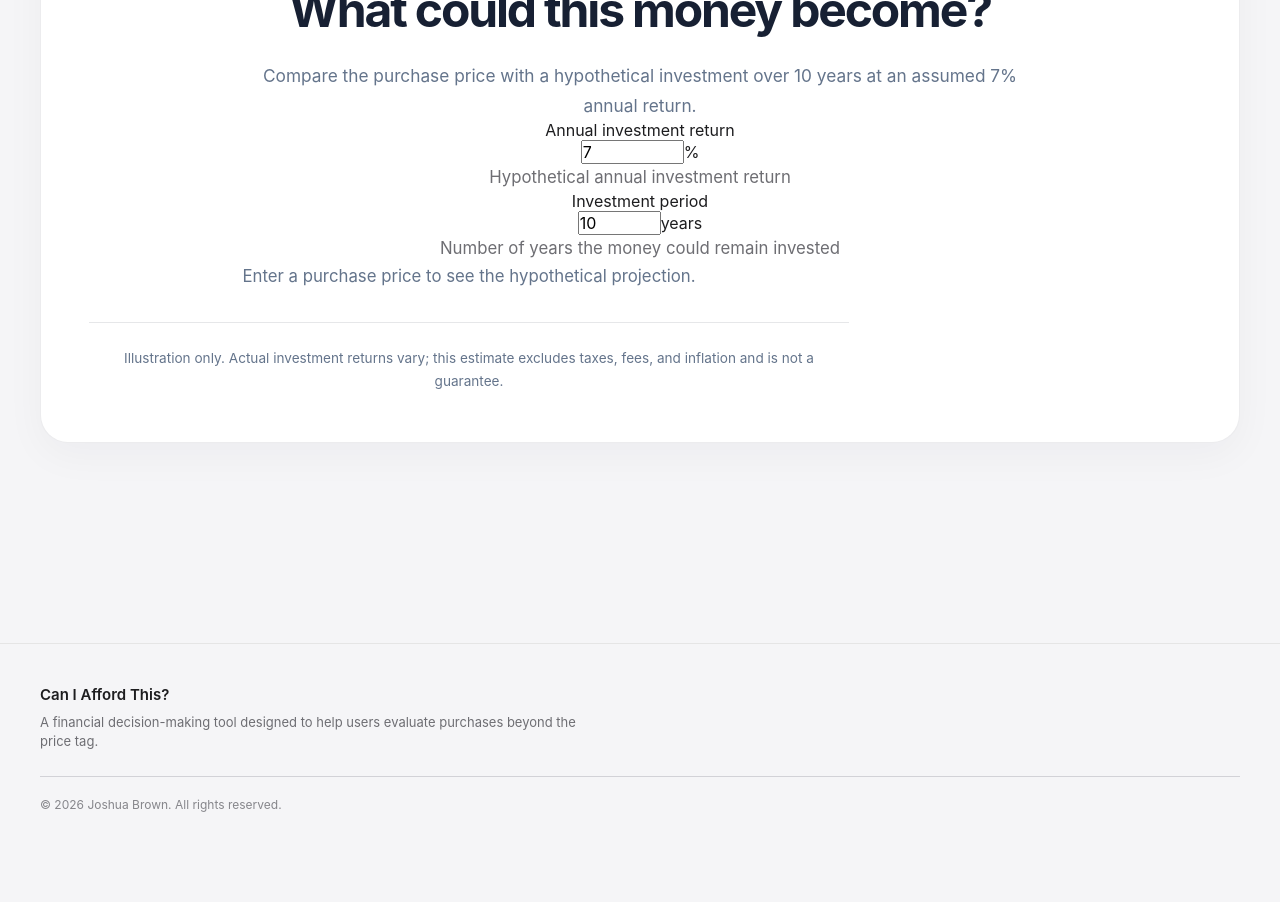
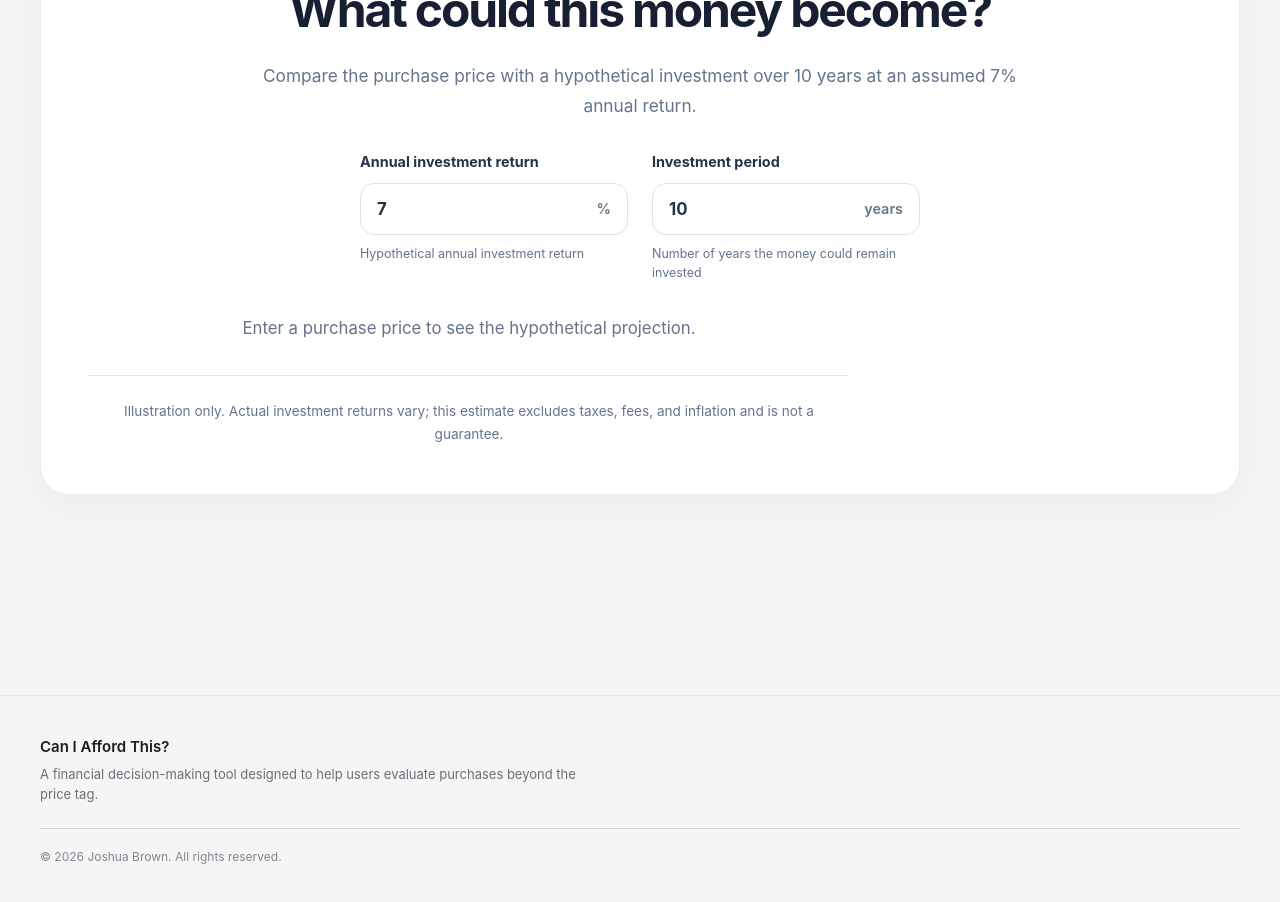
Before and after one commit to fejide/affordability-calculator, a React (Vite) app: page /calculator in a window 1280 px wide. Shown: the part 2360-3262 px from the top of the page. Before the commit the page ends 3213 px from the top, so only its background shows below. Built offline with nearby package versions, Linux system fonts and the light colour scheme.

Commit message:
style: improve investment controls
Signed-off-by: Joshua Brown <97815918+fejide@users.noreply.github.com>

```diff
--- a/src/index.css
+++ b/src/index.css
@@ -1787,3 +1787,139 @@ main {
   margin: 0 auto 1rem;
   text-align: center !important;
 }
+
+/* =========================================================
+   STEP 7F PART 4C — INTERACTIVE INVESTMENT CONTROLS
+   ========================================================= */
+
+/* Container for both investment controls */
+
+.opportunity-cost-controls {
+  display: grid;
+  grid-template-columns: repeat(2, minmax(0, 1fr));
+  gap: 1.5rem;
+
+  width: 100%;
+  max-width: 560px;
+
+  margin: 2rem auto;
+  text-align: left;
+}
+
+/* Individual investment control */
+
+.opportunity-cost-field {
+  display: flex;
+  flex-direction: column;
+  gap: 0.65rem;
+
+  min-width: 0;
+}
+
+/* Input labels */
+
+.opportunity-cost-field label {
+  font-size: 0.9rem;
+  font-weight: 650;
+  line-height: 1.4;
+  color: #253247;
+}
+
+/* Input container */
+
+.opportunity-cost-input {
+  display: flex;
+  align-items: center;
+
+  width: 100%;
+  min-height: 52px;
+
+  padding: 0 1rem;
+
+  background: #ffffff;
+  border: 1px solid #dce2e8;
+  border-radius: 14px;
+
+  transition:
+    border-color 0.2s ease,
+    box-shadow 0.2s ease;
+}
+
+/* Highlight the container when its input is selected */
+
+.opportunity-cost-input:focus-within {
+  border-color: #5278a3;
+  box-shadow: 0 0 0 4px rgba(82, 120, 163, 0.12);
+}
+
+/* Number inputs */
+
+.opportunity-cost-input input {
+  flex: 1;
+  width: 100%;
+  min-width: 0;
+
+  padding: 0;
+
+  background: transparent;
+  border: none;
+  outline: none;
+
+  font: inherit;
+  font-size: 1.05rem;
+  font-weight: 650;
+  color: #253247;
+}
+
+/* Remove browser number-input arrows */
+
+.opportunity-cost-input input::-webkit-inner-spin-button,
+.opportunity-cost-input input::-webkit-outer-spin-button {
+  -webkit-appearance: none;
+  margin: 0;
+}
+
+.opportunity-cost-input input[type="number"] {
+  appearance: textfield;
+  -moz-appearance: textfield;
+}
+
+/* Percentage and years indicators */
+
+.opportunity-cost-input span {
+  flex-shrink: 0;
+
+  margin-left: 0.75rem;
+
+  font-size: 0.9rem;
+  font-weight: 600;
+  color: #64748b;
+}
+
+/* Supporting descriptions */
+
+.opportunity-cost-field>p {
+  margin: 0;
+
+  font-size: 0.78rem;
+  line-height: 1.5;
+  color: #64748b;
+}
+
+/* =========================================================
+   RESPONSIVE DESIGN
+   ========================================================= */
+
+@media (max-width: 640px) {
+  .opportunity-cost-controls {
+    grid-template-columns: 1fr;
+    gap: 1.25rem;
+
+    max-width: 100%;
+    margin: 1.75rem auto;
+  }
+
+  .opportunity-cost-input {
+    min-height: 50px;
+  }
+}
```
